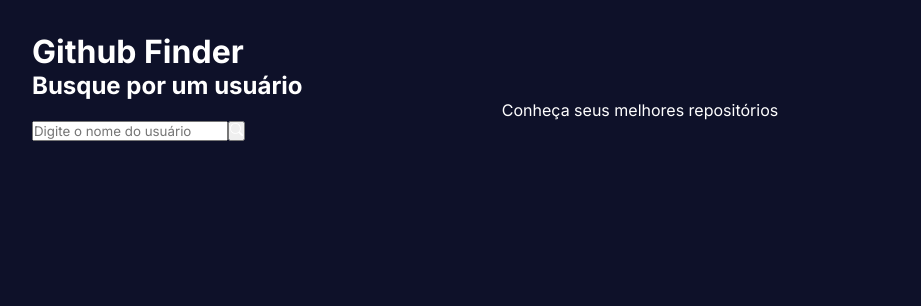
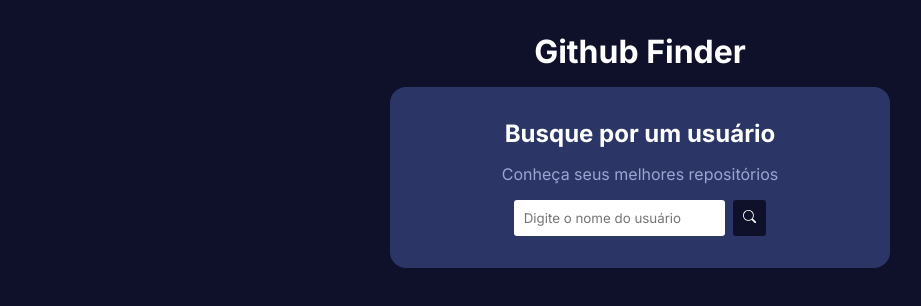
Before and after one commit to m3m0o/react-projects, a React (Vite) app in the folder github-finder/: page / in a window 1280 px wide. Shown: the top 306 px of the page, without its empty margins (0-921 px from the left). Built offline with nearby package versions, Linux system fonts and the light colour scheme.

Commit message:
Informações do usuário pesquisado sendo exibidas na página

```diff
--- a/github-finder/src/App.tsx
+++ b/github-finder/src/App.tsx
@@ -1,12 +1,14 @@
 import { Outlet } from 'react-router-dom';
+
+import styles from './App.module.css';
 
 function App() {
   return (
-    <>
+    <main className={ styles.app }>
       <h1>Github Finder</h1>
 
       <Outlet />
-    </>
+    </main>
   )
 }
 
--- a/github-finder/src/components/Search.tsx
+++ b/github-finder/src/components/Search.tsx
@@ -2,27 +2,40 @@ type SearchProps = {
   loadUser: (username: string) => Promise<void>
 }
 
-import { useState } from 'react';
+import { useState, KeyboardEvent } from 'react';
 
 import { BsSearch } from 'react-icons/bs';
+
+import styles from './Search.module.css';
 
 const Search = ({ loadUser }: SearchProps) => {
   const [username, setUsername] = useState('');
 
+  const handleKeyDown = (event: KeyboardEvent) => {
+    if (event.key === 'Enter' ) {
+      loadUser(username);
+    }
+  }
+
   return (
-    <>
+    <section className={ styles.search }>
       <h2>Busque por um usuário</h2>
 
       <p>Conheça seus melhores repositórios</p>
 
-      <section>
-        <input type='text' placeholder='Digite o nome do usuário' onChange={(event) => setUsername(event.target.value) }/>
+      <div className={ styles['search_container'] }>
+        <input
+          type='text'
+          placeholder='Digite o nome do usuário'
+          onChange={(event) => setUsername(event.target.value)}
+          onKeyDown={handleKeyDown}
+        />
 
         <button onClick={() => loadUser(username)}>
           <BsSearch />
         </button>
-      </section>
-    </>
+      </div>
+    </section>
   )
 }
 
--- /dev/null
+++ b/github-finder/src/components/User.tsx
@@ -0,0 +1,37 @@
+import { UserProps } from '../types/user';
+
+import { MdLocationPin } from 'react-icons/md';
+
+import { Link } from 'react-router-dom';
+
+const User = ({avatar_url, username, location, followers, following}: UserProps) => {
+  return (
+    <section>
+      <img src={ avatar_url } alt={ username } />
+
+      <h2>{ username }</h2>
+
+      {location && (
+        <p>
+          <MdLocationPin />
+
+          <span>{ location }</span>
+        </p>
+      )}
+
+      <div>
+        <p>{ followers }</p>
+        <p>Seguidores</p>
+      </div>
+
+      <div>
+        <p>Seguindo</p>
+        <p>{ following }</p>
+      </div>
+
+      <Link to={`/repos/${username}`}>Ver melhores projetos</Link>
+    </section>
+  )
+}
+
+export default User
--- a/github-finder/src/routes/Home.tsx
+++ b/github-finder/src/routes/Home.tsx
@@ -3,6 +3,7 @@ import { useState } from 'react';
 import { UserProps } from '../types/user';
 
 import Search from '../components/Search';
+import User from '../components/User';
 
 const Home = () => {
   const [user, setUser] = useState<UserProps | null>(null);
@@ -16,7 +17,7 @@ const Home = () => {
 
     const userData: UserProps = {
       avatar_url,
-      username,
+      username: login,
       location,
       followers,
       following
@@ -29,7 +30,7 @@ const Home = () => {
     <section>
       <Search loadUser={ loadUser } />
 
-      { user && <p>{ user.username }</p> }
+      { user && <User {...user} /> }
     </section>
   )
 }
```
